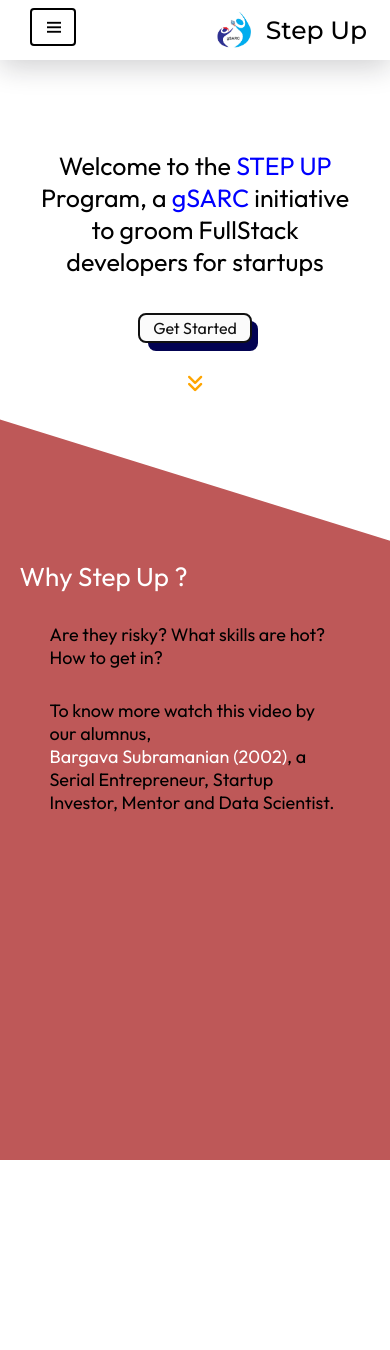
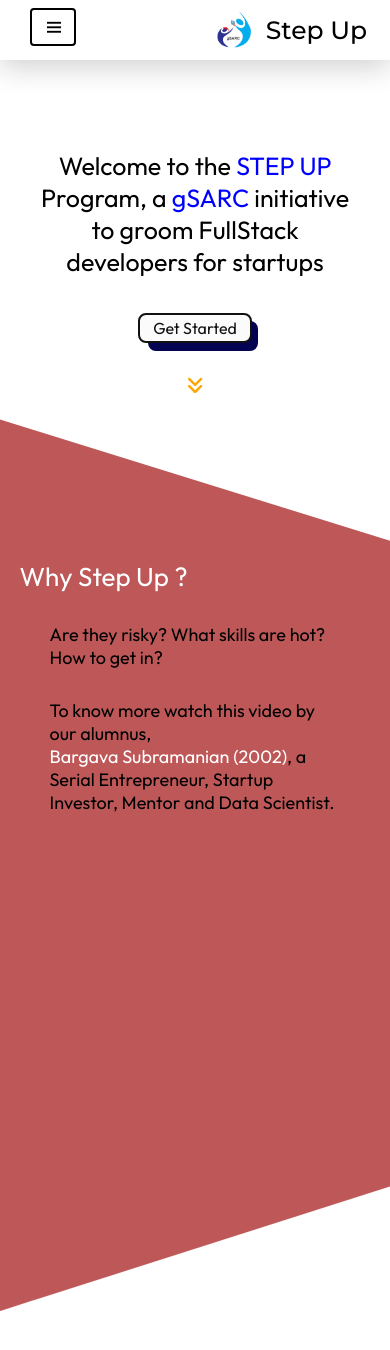
Before and after one commit to jeremyasirwaad/StepUp, a React (Create React App) app: page / in a window 390 px wide. Shown: the top 1350 px of the page. Before the commit the page ends 1160 px from the top, so only its background shows below. Built offline with nearby package versions, Linux system fonts and the light colour scheme.

Commit message:
added animation

```diff
--- a/package.json
+++ b/package.json
@@ -12,6 +12,7 @@
     "@testing-library/jest-dom": "^5.16.1",
     "@testing-library/react": "^12.1.2",
     "@testing-library/user-event": "^13.5.0",
+    "aos": "^2.3.4",
     "react": "^17.0.2",
     "react-dom": "^17.0.2",
     "react-player": "^2.9.0",
--- a/src/App.js
+++ b/src/App.js
@@ -4,13 +4,14 @@
 import { Navbar } from './components/NavBar/Navbar';
 import { ImageSlider } from './components/ImageSlider/ImageSlider';
 import  Section2  from './components/Section2/Section2'
+import Section3 from './components/Section3/Section3';
 function App() {
   return (
     <div className="App">
       <Navbar />
-      {/* <ImageSlider /> */}
       <Landing />
       <Section2 />
+      <Section3 />
     </div>
   );
 }
--- a/src/components/Landing/Landing.js
+++ b/src/components/Landing/Landing.js
@@ -1,13 +1,21 @@
-import React from 'react'
+import React, { useEffect } from 'react'
 import image1 from "./pexels-oliver-sjöström-931018.jpg"
 import './Landing.css'
+import AOS from 'aos';
+import 'aos/dist/aos.css';
+export const Landing = () => {
 
+    useEffect(() => {
+        AOS.init({
+            once: "true",
+            duration: 1000
+        })
+    },[])
 
-export const Landing = () => {
     return (
         <div className='Landingpage'>
             <div className="landingcontents">
-                <p>Welcome to the <span className='colorland'>STEP UP</span> Program, a <span className='colorland'>gSARC</span> initiative to groom FullStack developers for startups</p>
+                <p data-aos="zoom-in">Welcome to the <span className='colorland'>STEP UP</span> Program, a <span className='colorland'>gSARC</span> initiative to groom FullStack developers for startups</p>
                 <button class="button-56">Get Started</button>
                 <i class="fas fa-angle-double-down vert-move"></i>
             </div>
--- a/src/components/Section2/Section2.js
+++ b/src/components/Section2/Section2.js
@@ -16,6 +16,7 @@
                 <ReactPlayer url='https://youtu.be/tEzP3v5mizs' controls = "true" width= "100%" height={250}  />
                 </div>
             </div>
+
         </div>
     );
 }
--- a/src/components/Section2/section2.css
+++ b/src/components/Section2/section2.css
@@ -2,7 +2,7 @@
 @media only screen and (max-width: 600px)
 {
     .section2{
-        height: 600px;
+        height: 550px;
         width: 100vw;
         background-color: #be5858;
         display: flex;
@@ -41,4 +41,5 @@
         align-items: center;
         margin-top: 50px;
     }
+
 }
--- /dev/null
+++ b/src/components/Section3/Section3.css
@@ -0,0 +1,37 @@
+
+
+    .Section3page{
+        position: relative;
+        height: 500px;
+        width: 100vw;
+        background-color: rgb(255, 255, 255);
+    }
+
+    .custom-shape-divider-top-1642624817 {
+        position: absolute;
+        top: 0;
+        left: 0;
+        width: 100%;
+        overflow: hidden;
+        line-height: 0;
+    }
+
+    .custom-shape-divider-top-1642624817 svg {
+        position: relative;
+        display: block;
+        width: calc(139% + 1.3px);
+        height: 49px;
+        transform: rotateY(180deg);
+    }
+
+    .custom-shape-divider-top-1642624817 .shape-fill {
+        fill: #be5858;
+    }
+
+    /** For mobile devices **/
+    @media (max-width: 767px) {
+        .custom-shape-divider-top-1642624817 svg {
+            width: calc(139% + 1.3px);
+            height: 201px;
+        }
+    }
--- /dev/null
+++ b/src/components/Section3/Section3.js
@@ -0,0 +1,15 @@
+import React from 'react';
+import './Section3.css'
+const Section3 = () => {
+    return (
+        <div className='Section3page'>
+<div class="custom-shape-divider-top-1642624817">
+    <svg data-name="Layer 1" xmlns="http://www.w3.org/2000/svg" viewBox="0 0 1200 120" preserveAspectRatio="none">
+        <path d="M1200 120L0 16.48 0 0 1200 0 1200 120z" class="shape-fill"></path>
+    </svg>
+</div>
+        </div>
+    );
+}
+
+export default Section3;
```
Also changed, not shown: 1 other file (tests, documents, lock files or other folders).
